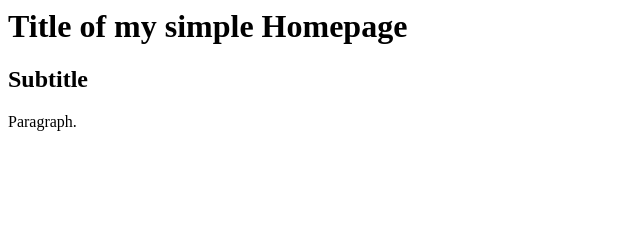
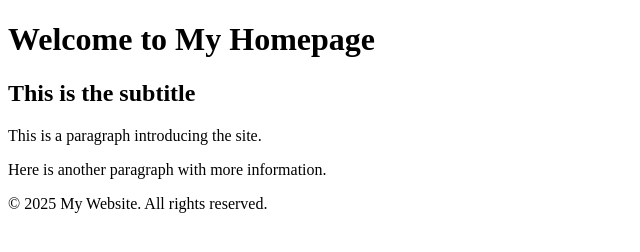
Before and after one commit to dlehdk58/new, a plain HTML site: page index.html in a window 1280 px wide. Shown: the whole page, without its empty margins (0-640 px from the left). Drawn offline with Linux system fonts and the light colour scheme.

Commit message:
Update index.html

```diff
--- a/index.html
+++ b/index.html
@@ -1,10 +1,23 @@
-<html>
-  <head>
-    <title>my simple Honmepage</title>
-  </head>
-  <body>
-    <h1>Title of my simple Homepage</h1>
-    <h2>Subtitle</h2>
-    <p>Paragraph.</p>
-  </body>
+<!DOCTYPE html>
+<html lang="en">
+<head>
+  <meta charset="UTF-8">
+  <meta name="viewport" content="width=device-width, initial-scale=1.0">
+  <title>My Simple Homepage</title>
+</head>
+<body>
+  <header>
+    <h1>Welcome to My Homepage</h1>
+    <h2>This is the subtitle</h2>
+  </header>
+
+  <main>
+    <p>This is a paragraph introducing the site.</p>
+    <p>Here is another paragraph with more information.</p>
+  </main>
+
+  <footer>
+    <p>© 2025 My Website. All rights reserved.</p>
+  </footer>
+</body>
 </html>
```
